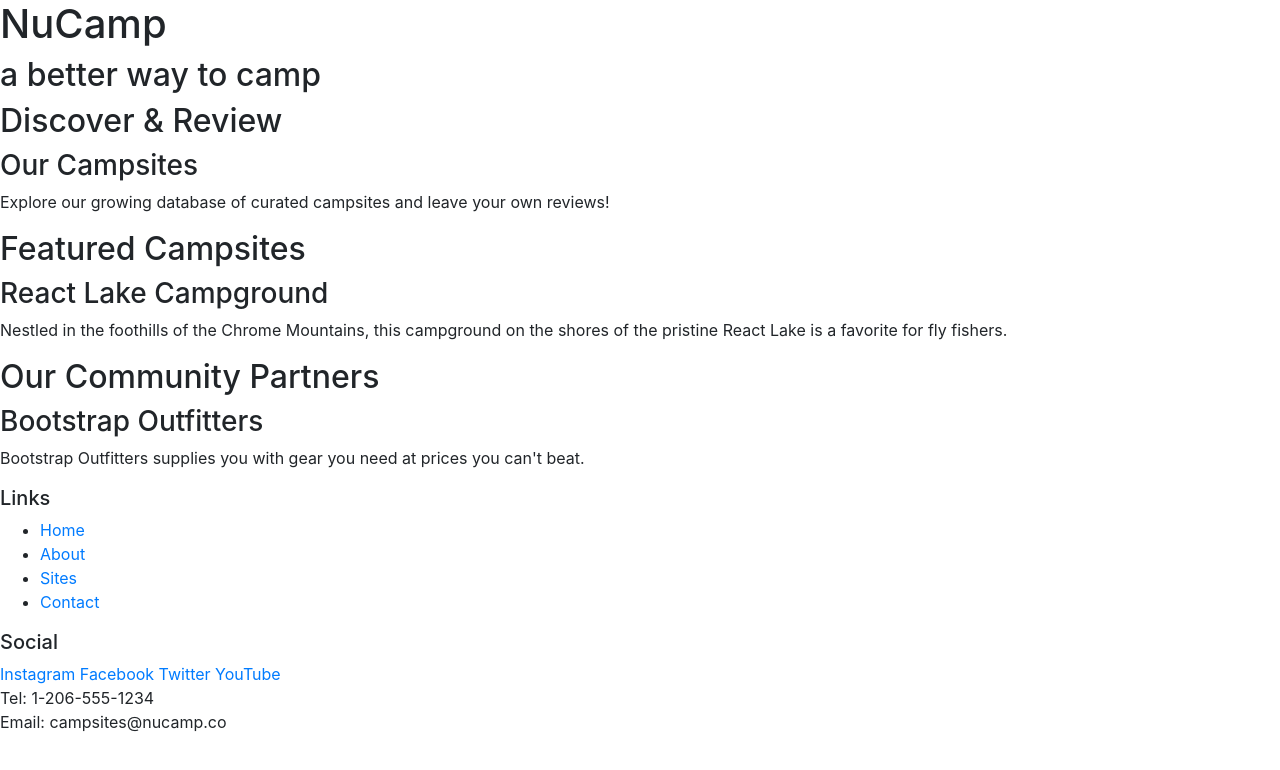
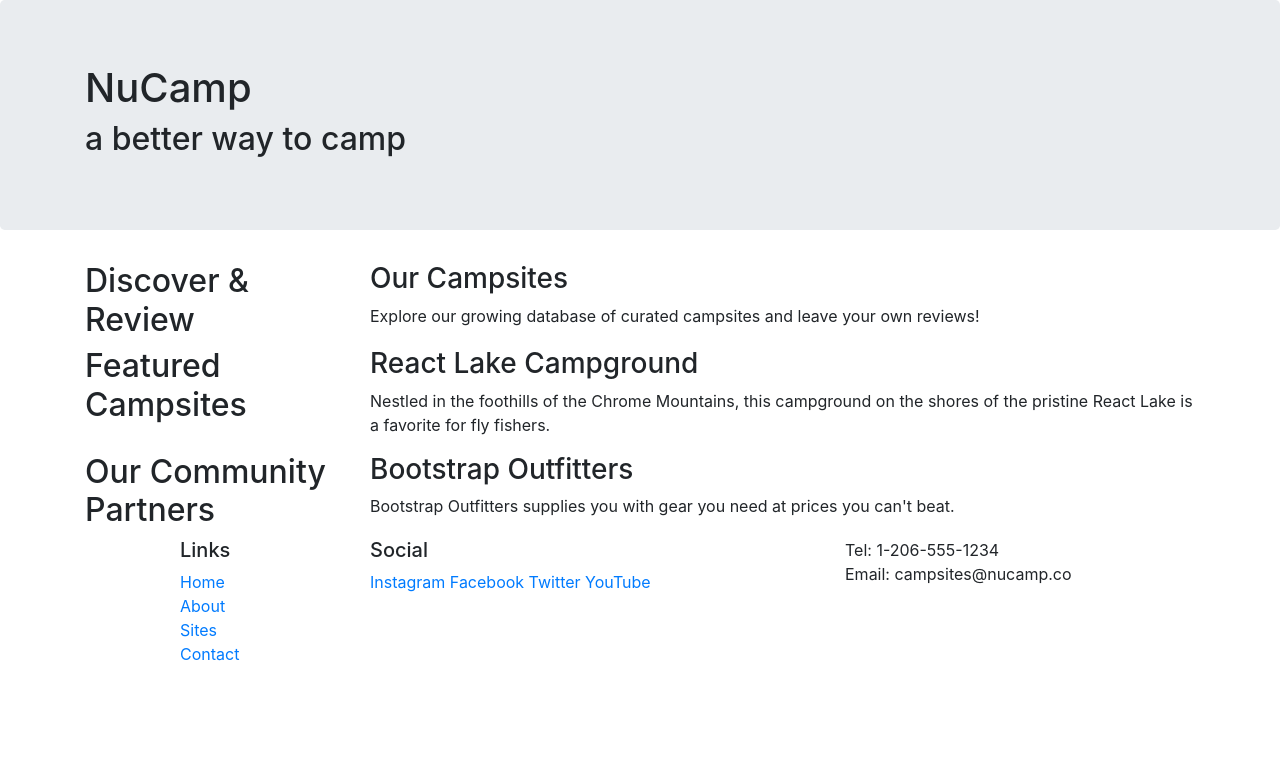
Before and after one commit to Dond2979/nucamp-bootstrap, a website: page index.html in a window 1280 px wide. Drawn offline with nearby package versions, Linux system fonts and the light colour scheme.

Commit message:
Added bootstrap grid col and rows

```diff
--- a/index.html
+++ b/index.html
@@ -14,51 +14,73 @@
 
 <body>
 
-    <header>
-        <div>
+    <header class="jumbotron">
+        <div class="container">
+            <div class="row">
+                <div class="col">
                     <h1>NuCamp</h1>
                     <h2>a better way to camp</h2>
                 </div>
+            </div>
+        </div>
     </header>
 
-    <div>
+    <div class="container">
+        <div class="row">
+            <div class="col-sm4 order-sm last col-md-3">
                 <h2>Discover & Review</h2>
+            </div>
+            <div class="col">
                 <h3>Our Campsites</h3>
                 <p>Explore our growing database of curated campsites and leave your own reviews!</p>
             </div>
-
-    <div>
-        <h2>Featured Campsites</h2>
-        <h3>React Lake Campground</h3>
-        <p>Nestled in the foothills of the Chrome Mountains, this campground on the shores of the pristine React Lake is a favorite for fly fishers.</p>
         </div>
 
-    <div>
+        <div class="row">
+            <div class="col-sm-4 col-md-3">
+                <h2>Featured Campsites</h2>
+            </div>
+            <div class="col">
+                <h3>React Lake Campground</h3>
+                <p>Nestled in the foothills of the Chrome Mountains, this campground on the shores of the pristine React
+                    Lake is a favorite for fly fishers.</p>
+            </div>
+        </div>
+
+        <div class="row">
+            <div class="col-sm-4 order-sm last col-md-3">
                 <h2>Our Community Partners</h2>
+            </div>
+            <div class="col">
                 <h3>Bootstrap Outfitters</h3>
                 <p>Bootstrap Outfitters supplies you with gear you need at prices you can't beat.</p>
             </div>
-
+        </div>
+    </div>
     <footer>
-        <div>
+        <div class="container">
+            <div class="row">
+                <div class="col-4 col-sm-2 offset-1">
                     <h5>Links</h5>
-            <ul>
+                    <ul class="list-unstyled">
                         <li><a href="#">Home</a></li>
                         <li><a href="#">About</a></li>
                         <li><a href="#">Sites</a></li>
                         <li><a href="#">Contact</a></li>
                     </ul>
                 </div>
-        <div>
+                <div class="col-6 col-sm-5">
                     <h5>Social</h5>
                     <a href="http://instagram.com/">Instagram</a>
                     <a href="http://facebook.com/">Facebook</a>
                     <a href="http://twitter.com/">Twitter</a>
                     <a href="http://youtube.com/">YouTube</a>
                 </div>
-        <div>
+                <div class="col-sm-4">
                     Tel: 1-206-555-1234<br />
                     Email: campsites@nucamp.co
+                </div>
+            </div>
         </div>
     </footer>
     <!-- jQuery must come first, then Popper.js, then the Bootstrap JavaScript plugins.-->
```
Lines whose indentation alone changed are shown as unchanged.
